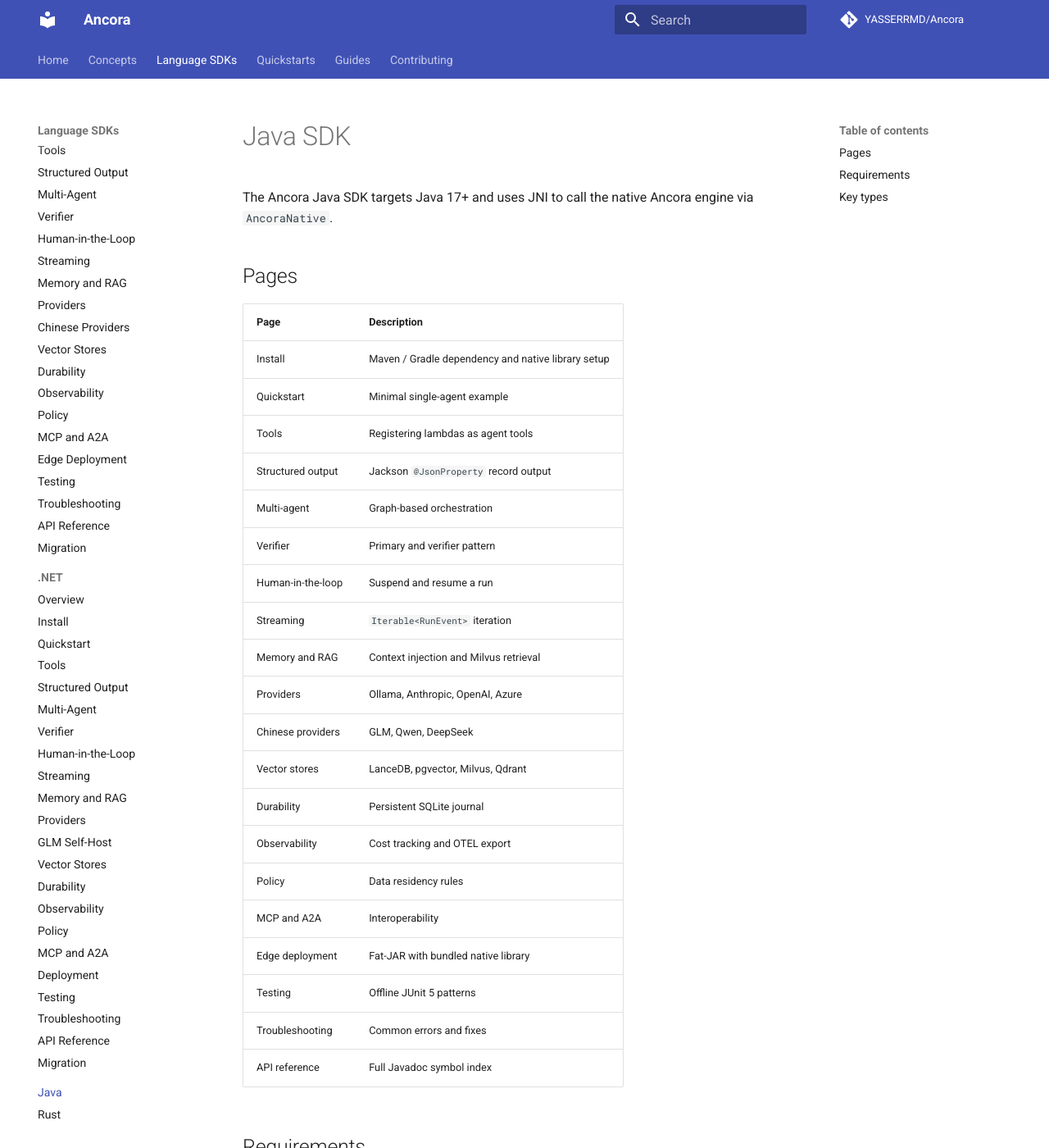
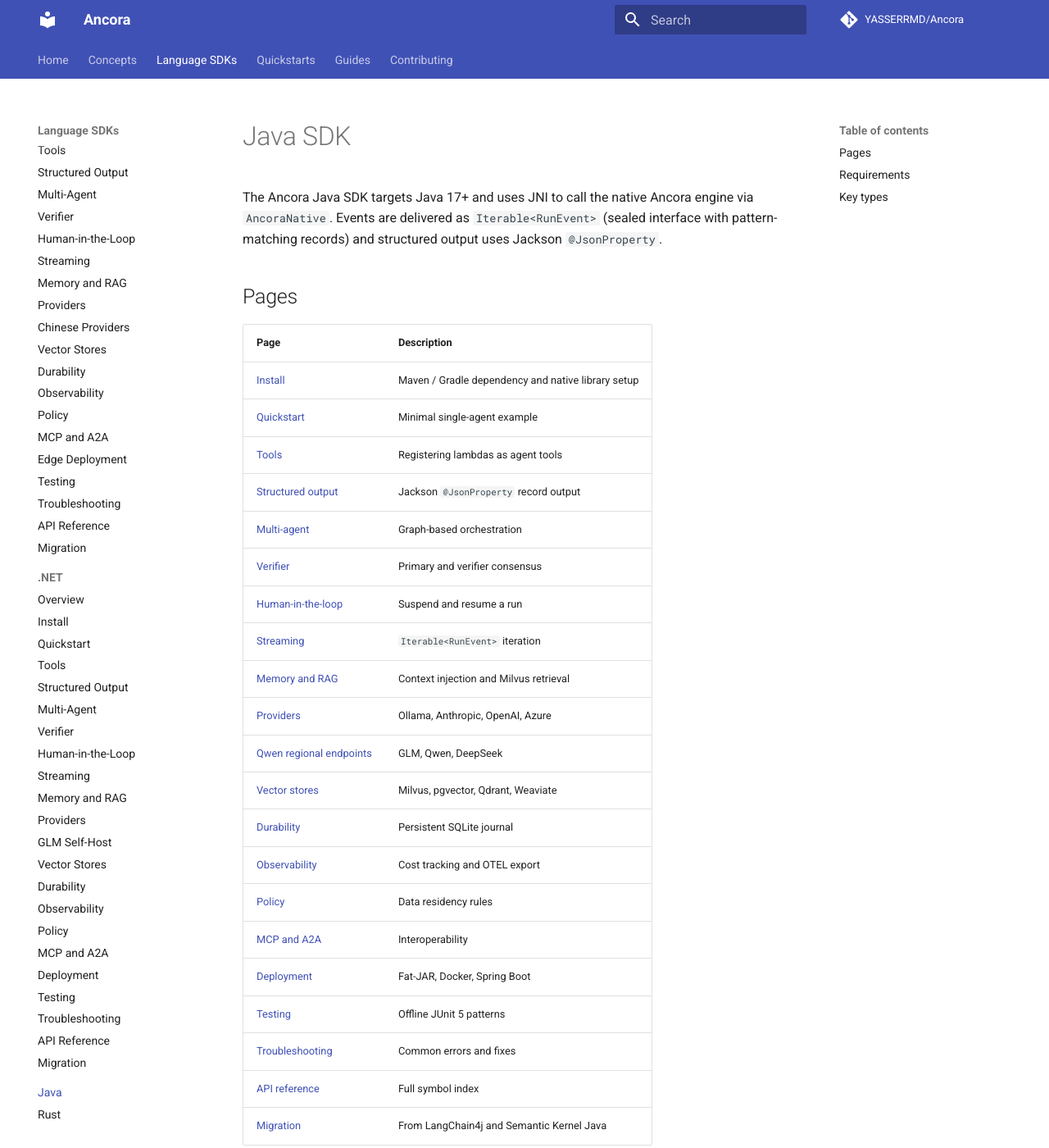
Before and after one commit to YASSERRMD/Ancora, an MkDocs documentation site: the page built from docs/sdk/java/index.md, in a window 1280 px wide and 1400 px high. Shown: the whole window at 82% size. Built offline with MkDocs 1.6.1 and Material for MkDocs 9.7.7, drawn with Linux system fonts in a browser that asks for light colours; comment, search, counter and statistics services are not loaded.

Commit message:
docs(java): update Java SDK index with links to all doc pages

```diff
--- a/docs/sdk/java/index.md
+++ b/docs/sdk/java/index.md
@@ -1,32 +1,35 @@
 # Java SDK
 
 The Ancora Java SDK targets Java 17+ and uses JNI to call the native
-Ancora engine via `AncoraNative`.
+Ancora engine via `AncoraNative`. Events are delivered as
+`Iterable<RunEvent>` (sealed interface with pattern-matching records) and
+structured output uses Jackson `@JsonProperty`.
 
 ## Pages
 
 | Page | Description |
 |------|-------------|
-| Install | Maven / Gradle dependency and native library setup |
-| Quickstart | Minimal single-agent example |
-| Tools | Registering lambdas as agent tools |
-| Structured output | Jackson `@JsonProperty` record output |
-| Multi-agent | Graph-based orchestration |
-| Verifier | Primary and verifier pattern |
-| Human-in-the-loop | Suspend and resume a run |
-| Streaming | `Iterable<RunEvent>` iteration |
-| Memory and RAG | Context injection and Milvus retrieval |
-| Providers | Ollama, Anthropic, OpenAI, Azure |
-| Chinese providers | GLM, Qwen, DeepSeek |
-| Vector stores | LanceDB, pgvector, Milvus, Qdrant |
-| Durability | Persistent SQLite journal |
-| Observability | Cost tracking and OTEL export |
-| Policy | Data residency rules |
-| MCP and A2A | Interoperability |
-| Edge deployment | Fat-JAR with bundled native library |
-| Testing | Offline JUnit 5 patterns |
-| Troubleshooting | Common errors and fixes |
-| API reference | Full Javadoc symbol index |
+| [Install](install.md) | Maven / Gradle dependency and native library setup |
+| [Quickstart](quickstart.md) | Minimal single-agent example |
+| [Tools](tools.md) | Registering lambdas as agent tools |
+| [Structured output](structured-output.md) | Jackson `@JsonProperty` record output |
+| [Multi-agent](multi-agent.md) | Graph-based orchestration |
+| [Verifier](verifier.md) | Primary and verifier consensus |
+| [Human-in-the-loop](human-in-the-loop.md) | Suspend and resume a run |
+| [Streaming](streaming.md) | `Iterable<RunEvent>` iteration |
+| [Memory and RAG](memory-and-rag.md) | Context injection and Milvus retrieval |
+| [Providers](providers.md) | Ollama, Anthropic, OpenAI, Azure |
+| [Qwen regional endpoints](qwen-regional.md) | GLM, Qwen, DeepSeek |
+| [Vector stores](vector-stores.md) | Milvus, pgvector, Qdrant, Weaviate |
+| [Durability](durability.md) | Persistent SQLite journal |
+| [Observability](observability.md) | Cost tracking and OTEL export |
+| [Policy](policy.md) | Data residency rules |
+| [MCP and A2A](mcp-and-a2a.md) | Interoperability |
+| [Deployment](deployment.md) | Fat-JAR, Docker, Spring Boot |
+| [Testing](testing.md) | Offline JUnit 5 patterns |
+| [Troubleshooting](troubleshooting.md) | Common errors and fixes |
+| [API reference](api-reference.md) | Full symbol index |
+| [Migration](migration.md) | From LangChain4j and Semantic Kernel Java |
 
 ## Requirements
 
```
